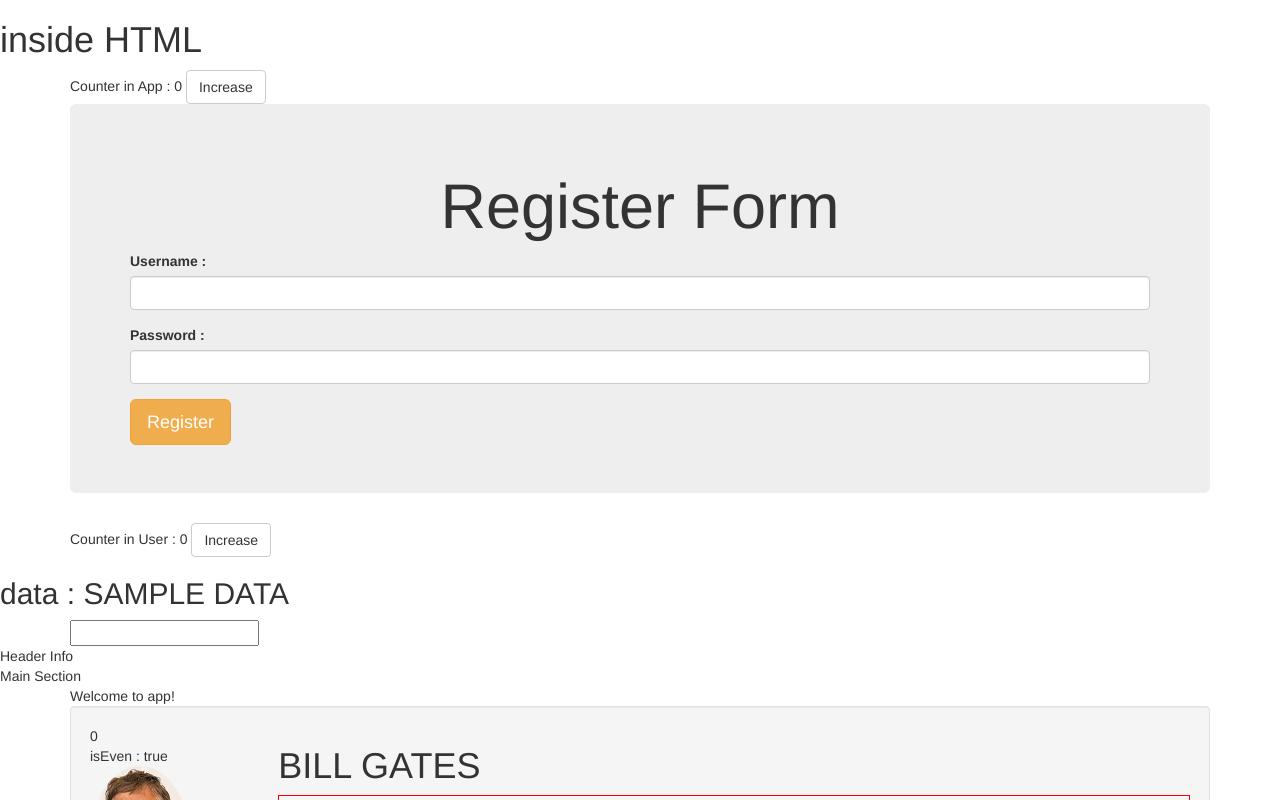
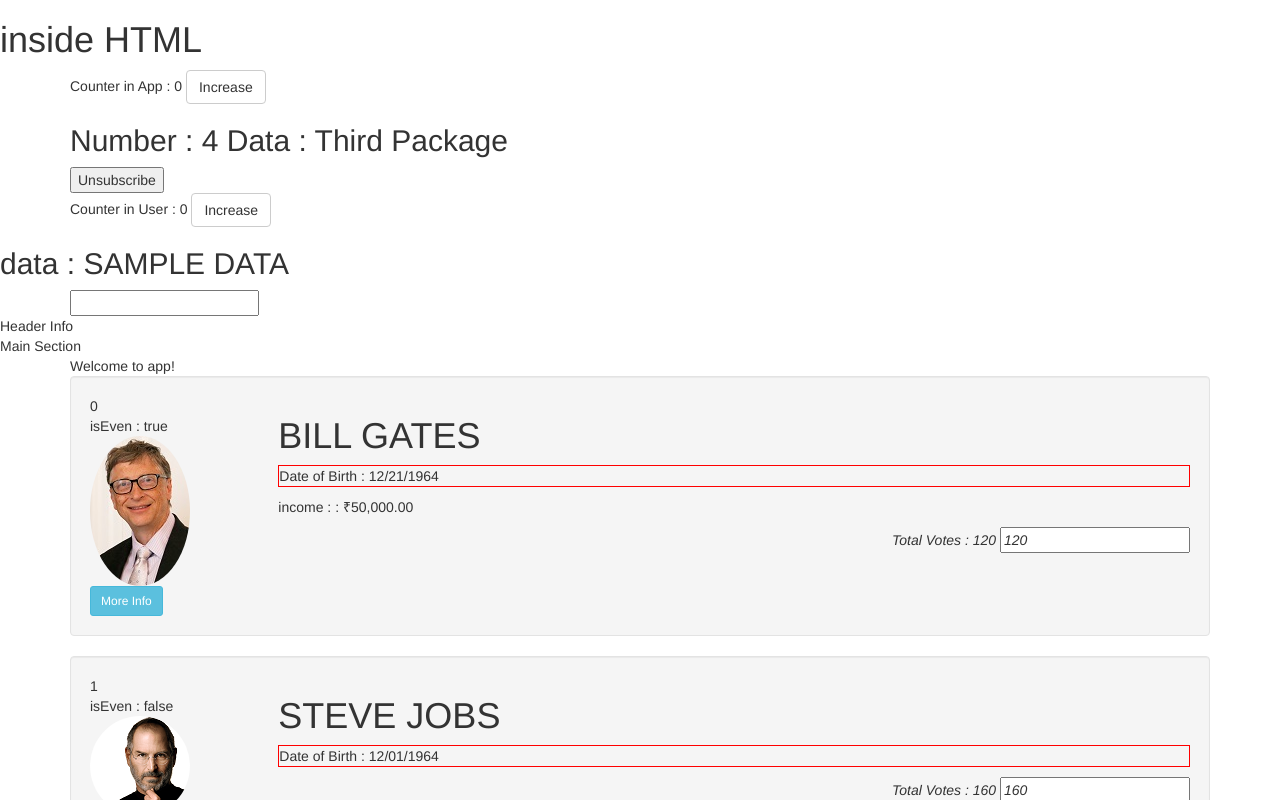
Before and after one commit to synergy2411/inspop-demo, an Angular app: page / in a window 1280 px wide. Shown: the top 800 px of the page. Built offline with nearby package versions, Linux system fonts and the light colour scheme.

Commit message:
Custom Observables

```diff
--- a/src/app/app.component.html
+++ b/src/app/app.component.html
@@ -4,8 +4,12 @@
 </div>
 
 <div class="container">
+  <app-obs-demo></app-obs-demo>
+</div>
+
+<!-- <div class="container">
   <app-register></app-register>
-</div>
+</div> -->
 
 <!-- <div class="container">
   <app-login></app-login>
--- a/src/app/app.module.ts
+++ b/src/app/app.module.ts
@@ -13,6 +13,7 @@
 import { LoginComponent } from './auth/login/login.component';
 import { RegisterComponent } from './auth/register/register.component';
 import { DataService } from './services/data.service';
+import { ObsDemoComponent } from './obs-demo/obs-demo.component';
 
 
 @NgModule({
@@ -25,7 +26,8 @@
     CountryCodePipe,
     FilterPipe,
     LoginComponent,
-    RegisterComponent
+    RegisterComponent,
+    ObsDemoComponent
   ],
 
   imports: [
--- /dev/null
+++ b/src/app/obs-demo/obs-demo.component.html
@@ -0,0 +1,5 @@
+<h2>
+  Number : {{ num }}
+  Data : {{ data }}
+</h2>
+<button (click)="unsub()">Unsubscribe</button>
--- /dev/null
+++ b/src/app/obs-demo/obs-demo.component.ts
@@ -0,0 +1,37 @@
+import { Component, OnInit } from '@angular/core';
+import { Observable } from 'rxjs/Observable';
+import 'rxjs/Rx'; // interval
+
+@Component({
+  selector: 'app-obs-demo',
+  templateUrl: './obs-demo.component.html',
+  styleUrls: ['./obs-demo.component.css']
+})
+export class ObsDemoComponent implements OnInit {
+  num : number;
+  numObs : any;
+  data : string;
+
+  unsub(){
+    this.numObs.unsubscribe();
+  }
+  constructor() {
+    Observable.create((observer)=>{
+      setTimeout(()=>{observer.next("First Package")}, 1000);
+      setTimeout(()=>{observer.next("Second Package")}, 2000);
+      setTimeout(()=>{observer.next("Third Package")}, 4000);
+      setTimeout(()=>{observer.complete()}, 5000);
+    }).subscribe(
+      (data)=>{this.data = data;},
+      (err)=>{},
+      ()=>{console.log("Completed!")}
+    )
+
+    this.numObs = Observable.interval(1000)
+    .subscribe(num=> this.num = num)
+  }
+
+  ngOnInit() {
+  }
+
+}
```
Also changed, not shown: src/app/obs-demo/obs-demo.component.css (added), 1 other file (tests, documents, lock files or other folders).
